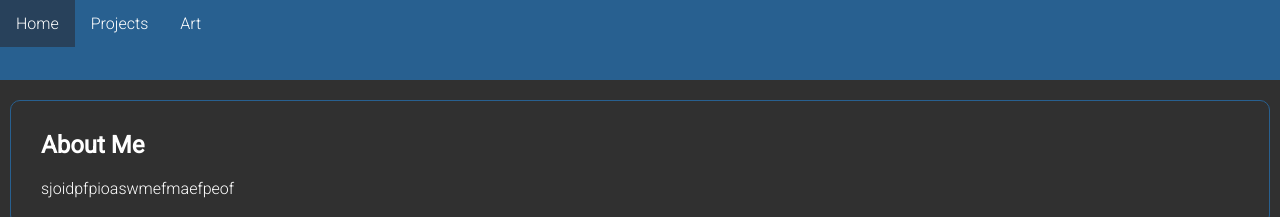
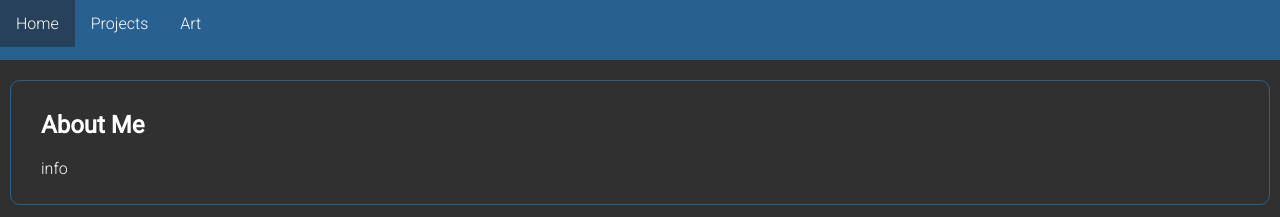
Before and after one commit to jsnicholson/jsnicholson.github.io, a plain HTML site: page index.html in a window 1280 px wide. Shown: the top 217 px of the page. Drawn offline with nearby package versions, Linux system fonts and the light colour scheme.

Commit message:
Brief changes for publish

```diff
--- a/css/navstyle.css
+++ b/css/navstyle.css
@@ -8,7 +8,7 @@
 	padding:0;
 	overflow:hidden;
 	background-color:#286090;
-	height:80px;
+	height:60px;
 }
 
 .navbar li {
--- a/index.html
+++ b/index.html
@@ -15,7 +15,7 @@
 
 		<div id="aboutMe">
 			<h2>About Me</h2>
-			<p>sjoidpfpioaswmefmaefpeof</p>
+			<p>info</p>
 		</div>
 
 		<div id="contentContainer"></div>
```
